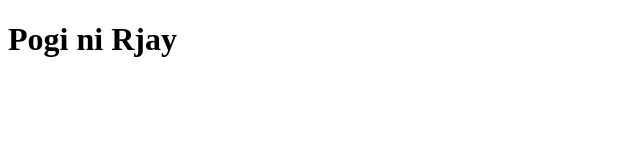
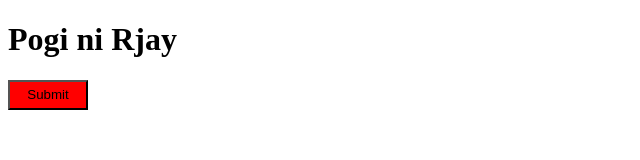
Before and after one commit to RjayEscalante/HTML-PROJECTS, a plain HTML site: page index.html in a window 1280 px wide. Shown: the whole page, without its empty margins (0-640 px from the left). Drawn offline with Linux system fonts and the light colour scheme.

Commit message:
add button

```diff
--- a/assets/style.css
+++ b/assets/style.css
@@ -0,0 +1,5 @@
+.button{
+    background-color: red;
+    height: 30px;
+    width: 80px;
+}
--- a/index.html
+++ b/index.html
@@ -2,9 +2,14 @@
 
 <html>
 
-<head> </head>
+<head>
+
+    <link href="assets/style.css" rel="stylesheet">
+</head>
 
   <body>
     <h1>Pogi ni Rjay</h1>
+
+    <button class="button">Submit</button>
   </body>
 </html>
```
